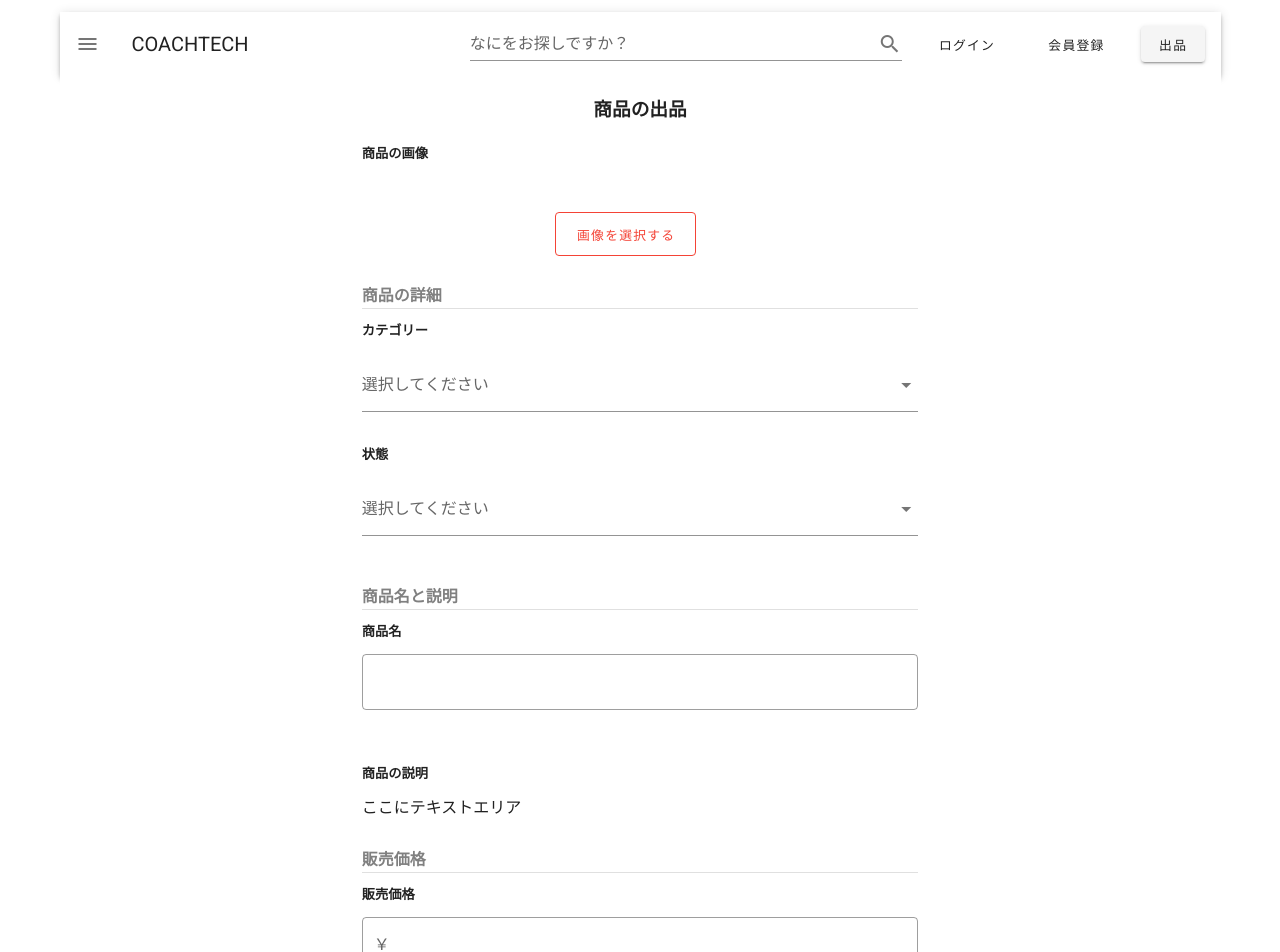
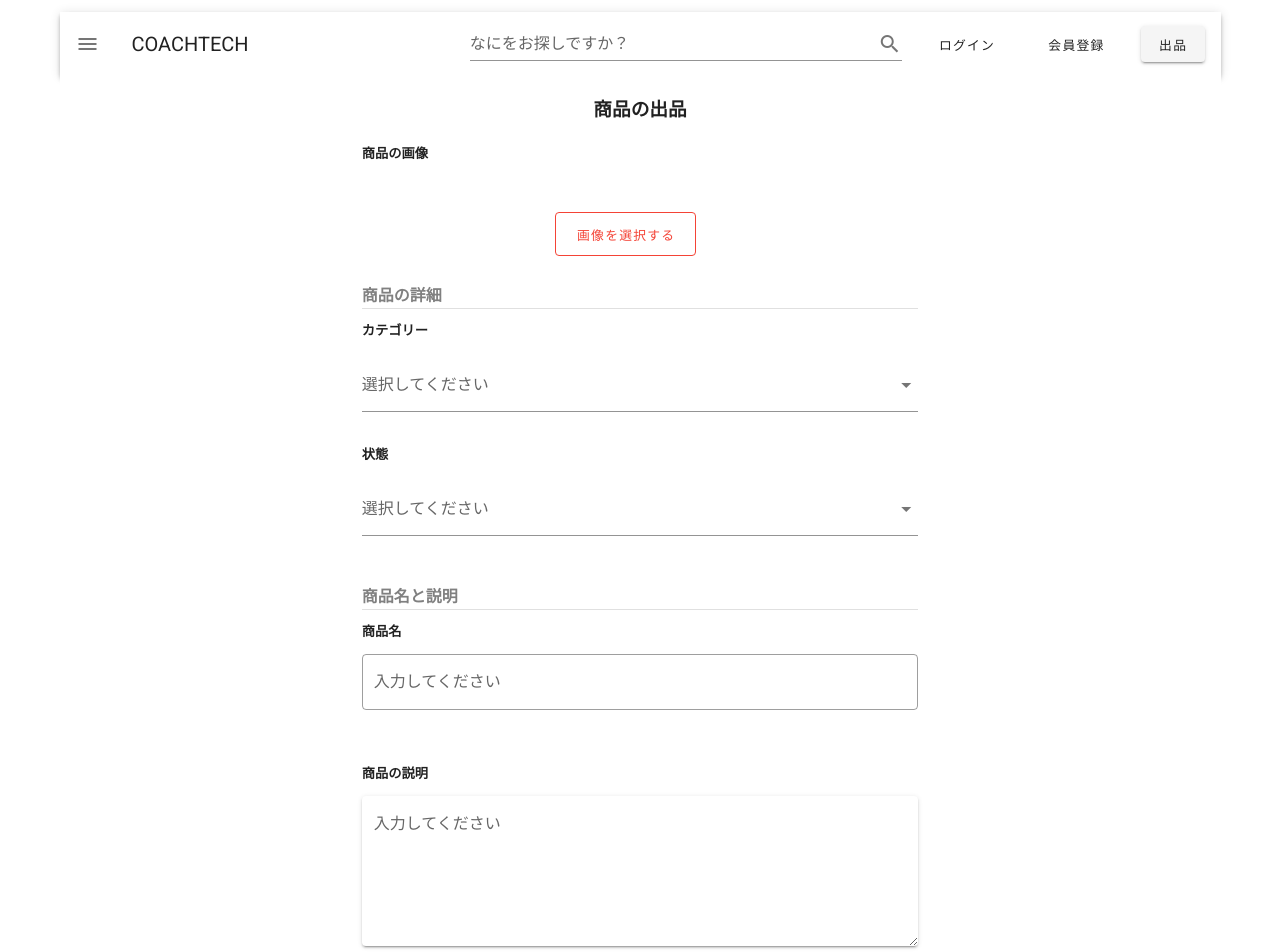
Before and after one commit to Sss-Okubo/FurimaApp, a Nuxt app: page /sell in a window 1280 px wide. Shown: the top 952 px of the page. Built offline with nearby package versions, Linux system fonts and the light colour scheme; no server answers.

Commit message:
jsエラー対応

```diff
--- a/pages/sell.vue
+++ b/pages/sell.vue
@@ -20,18 +20,8 @@
       <v-row justify="center" align-content="center">
         <v-col cols="5"></v-col>
         <v-col cols="2">
-            <v-btn
-              color="red"
-              large
-              outlined
-              @click="$refs.fileInput.click()">画像を選択する</v-btn>
-            <input
-              ref="fileInput"
-              type="file"
-              style="display: none"
-              @change="handleFileUpload"
-              accept="image/*"
-            />
+          <v-btn color="red" large outlined @click="$refs.fileInput.click()">画像を選択する</v-btn>
+          <input ref="fileInput" type="file" style="display: none" @change="handleFileUpload" accept="image/*" />
         </v-col>
         <v-col cols="5"></v-col>
       </v-row>
@@ -48,15 +38,8 @@
       </v-row>
       <v-row justify="center" align-content="center" class="mt-0">
         <v-col cols="6">
-            <v-combobox
-              v-model="selectedCategoriesItem"
-              :items="categories"
-              item-value="code"
-              item-text="value"
-              label="選択してください"
-              multiple
-              chips
-            ></v-combobox>
+          <v-combobox v-model="selectedCategoriesItem" :items="categories" item-value="code" item-text="value"
+            label="選択してください" multiple chips></v-combobox>
         </v-col>
       </v-row>
       <v-row justify="center" align-content="center" class="mt-0">
@@ -66,15 +49,8 @@
       </v-row>
       <v-row justify="center" align-content="center" class="mt-0">
         <v-col cols="6">
-            <v-combobox
-              v-model="selectedConditionItem"
-              :items="conditions"
-              item-value="code"
-              item-text="value"
-              label="選択してください"
-              multiple
-              chips
-            ></v-combobox>
+          <v-combobox v-model="selectedConditionItem" :items="conditions" item-value="code" item-text="value"
+            label="選択してください" multiple chips></v-combobox>
         </v-col>
       </v-row>
       <v-row justify="center" align-content="center" class="mt-0">
@@ -90,12 +66,7 @@
       </v-row>
       <v-row justify="center" align-content="center" class="mb-0 mt-0">
         <v-col cols="6">
-            <v-text-field
-              value=""
-              label=""
-              v-model="postno"
-              outlined
-            ></v-text-field>
+          <v-text-field value="" label="入力してください" v-model="goodsName" outlined></v-text-field>
         </v-col>
       </v-row>
       <v-row justify="center" align-content="center" class="mt-0">
@@ -105,7 +76,7 @@
       </v-row>
       <v-row justify="center" align-content="center" class="mt-0">
         <v-col cols="6">
-            ここにテキストエリア
+          <v-textarea solo name="" label="入力してください" v-model="goodsDetail" ></v-textarea>
         </v-col>
       </v-row>
       <v-row justify="center" align-content="center" class="mt-0">
@@ -121,24 +92,12 @@
       </v-row>
       <v-row justify="center" align-content="center" class="mt-0">
         <v-col cols="6">
-            <v-text-field
-              value=""
-              label="￥"
-              v-model="address1"
-              outlined
-            ></v-text-field>
+          <v-text-field value="" label="￥"  outlined></v-text-field>
         </v-col>
       </v-row>
       <v-row justify="center" align-content="center" class="mt-0">
         <v-col cols="6">
-            <v-btn
-                block
-                class="mb-4"
-                color="red" dark
-                size="x-large"
-                variant="flat"
-                v-on:click="clickSell()"
-              >
+          <v-btn block class="mb-4" color="red" dark size="x-large" variant="flat" v-on:click="clickSell()">
             出品する
           </v-btn>
         </v-col>
@@ -158,10 +117,9 @@ export default {
     return {
       uid: "",
       userId: "",
-      name: "",
-      postno: "",
-      address1: "",
-      address2: "",
+      //name: "",
+      goodsName: "",
+      goodsDetail: "",
       // goodsLists: [],
       // userInfo: [],
       // isLogon: false,
@@ -176,7 +134,7 @@ export default {
   },
   methods: {
     clickSell() {
-      this.updateProfile();
+      this.updateGoods();
     },
     toProfile() {
       this.$router.push('/profile', () => {})
@@ -188,27 +146,24 @@ export default {
         this.userId = this.userInfo.id;
       }
     },
-    async updateUser() {
-      const sendData = {
-        id: this.userId,
-        name: this.name,
-        postno: this.postno,
-        address1: this.address1,
-        address2: this.address2,
-      }
-      if (this.selectedFile) {
-        sendData['url']=this.uploadUrl;
-      }
-      console.log(sendData)
-      await this.$axios.post("http://127.0.0.1:8000/api/users/update/", sendData);
-    },
+    // async updateUser() {
+    //   const sendData = {
+    //     id: this.userId,
+    //     name: this.name,
+    //   }
+    //   if (this.selectedFile) {
+    //     sendData['url']=this.uploadUrl;
+    //   }
+    //   console.log(sendData)
+    //   await this.$axios.post("http://127.0.0.1:8000/api/users/update/", sendData);
+    // },
     handleFileUpload(event) {
       this.selectedFile = event.target.files[0];
       if (this.selectedFile) {
         this.imageUrl = URL.createObjectURL(this.selectedFile);
       }
     },
-    updateProfile() {
+    updateGoods() {
       if (this.selectedFile) {
         const formData = new FormData();
         formData.append('file', this.selectedFile);
```
Lines whose indentation alone changed are shown as unchanged.
